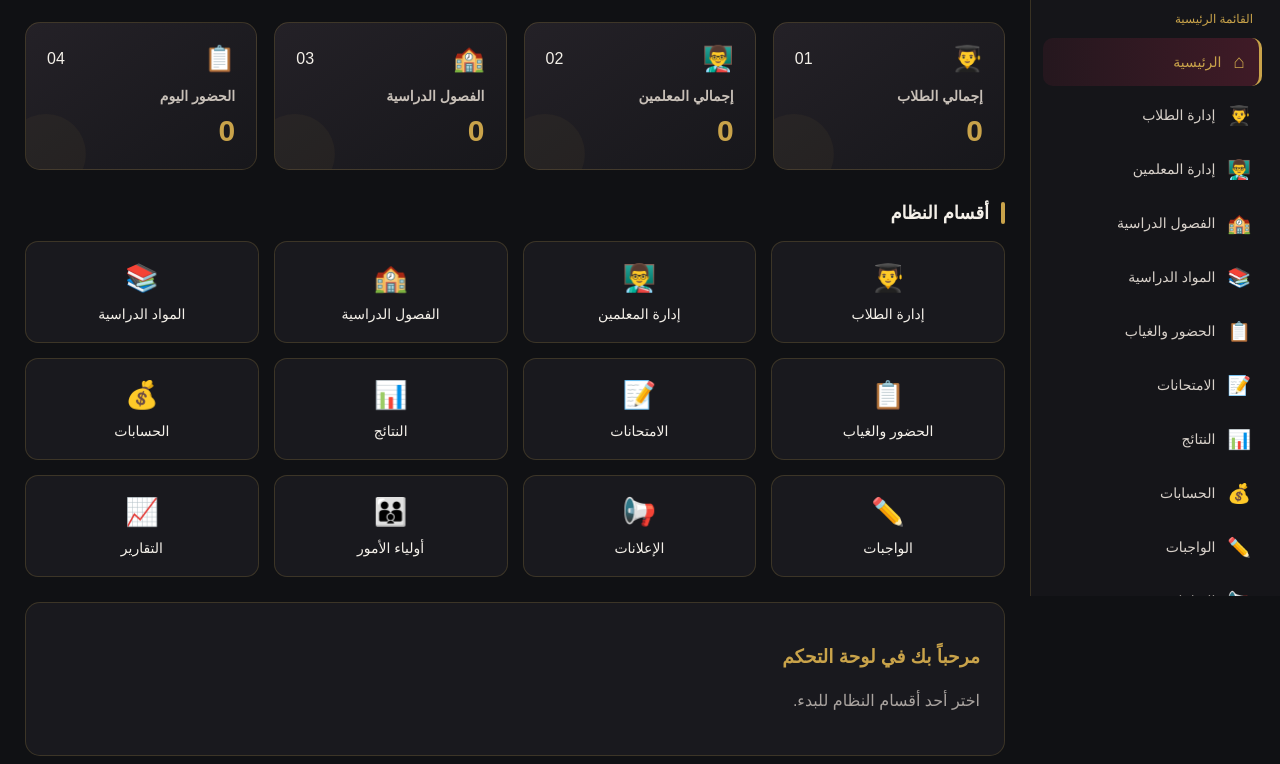
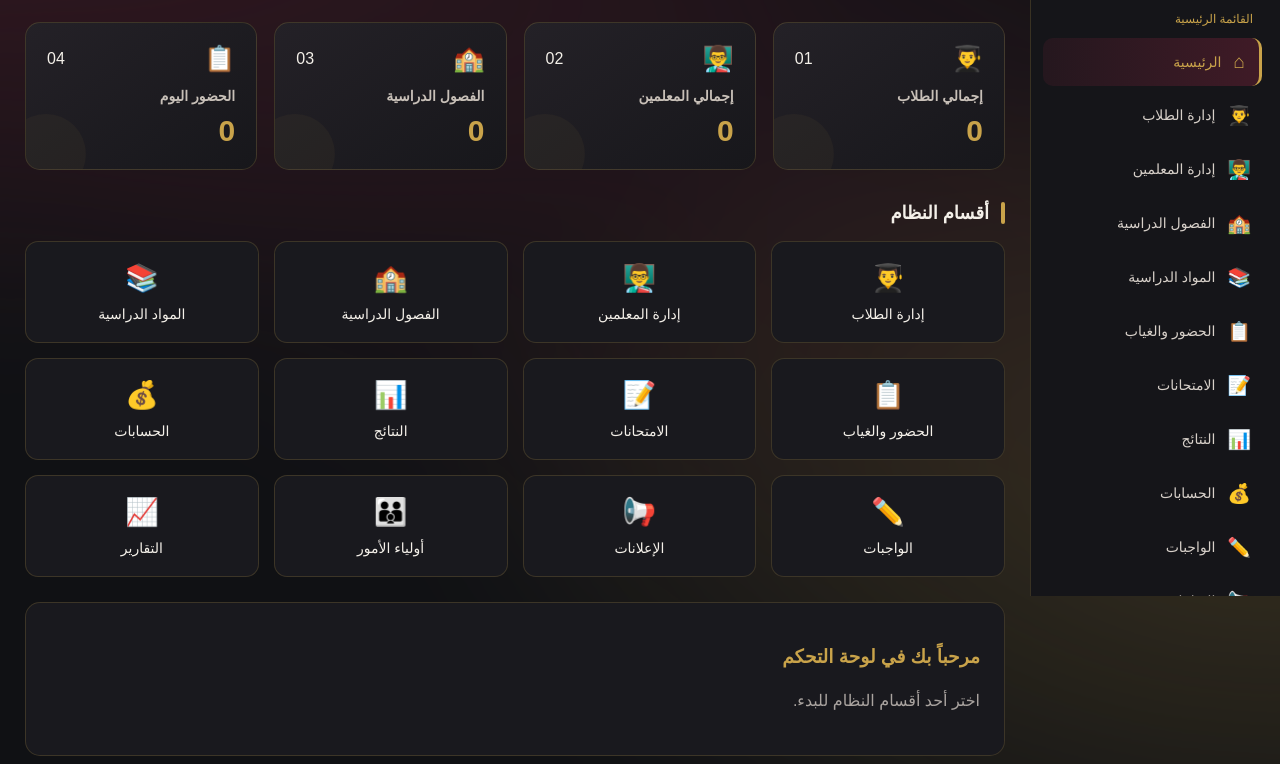
Before and after one commit to mortadamohktar-cpu/al-nawabegh-school, a plain HTML site: page index.html in a window 1280 px wide. Shown: the part 204-968 px from the top of the page. Drawn offline with nearby package versions, Linux system fonts and the light colour scheme.

Commit message:
Update index.html

```diff
--- a/index.html
+++ b/index.html
@@ -421,12 +421,50 @@ footer {
   }
 }
 
+/* ===== التموجات الضوئية الفاخرة ===== */
+body {
+  overflow-x: hidden;
+  position: relative;
+}
+
+body::before {
+  content: "";
+  position: fixed;
+  inset: -30%;
+  z-index: 0;
+  pointer-events: none;
+  background:
+    radial-gradient(ellipse at 15% 25%, rgba(100, 31, 50, 0.48), transparent 38%),
+    radial-gradient(ellipse at 80% 70%, rgba(201, 163, 74, 0.20), transparent 35%),
+    radial-gradient(ellipse at 55% 45%, rgba(100, 31, 50, 0.20), transparent 45%);
+  filter: blur(45px);
+  animation: waveDrift 22s ease-in-out infinite alternate;
+}
+
+.app {
+  position: relative;
+  z-index: 1;
+}
+
+@keyframes waveDrift {
+  0% {
+    transform: translate3d(-2%, -1%, 0) rotate(0deg) scale(1);
+  }
+  50% {
+    transform: translate3d(3%, 2%, 0) rotate(8deg) scale(1.08);
+  }
+  100% {
+    transform: translate3d(-1%, 3%, 0) rotate(-6deg) scale(1.03);
+  }
+}
+
 @media (prefers-reduced-motion: reduce) {
   *, *::before, *::after {
     animation: none !important;
     transition: none !important;
   }
 }
+
 </style>
 </head>
 
```
